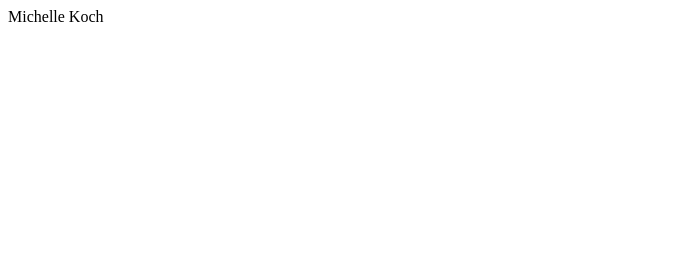
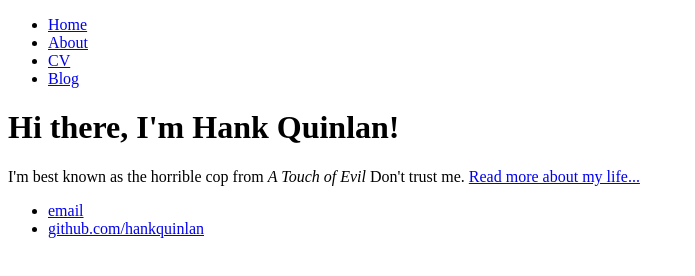
Before and after one commit to michkoch/michkoch.github.io, a website: page index.html in a window 1280 px wide. Shown: the whole page, without its empty margins (0-695 px from the left). Drawn offline with Linux system fonts and the light colour scheme.

Commit message:
example html page

```diff
--- a/index.html
+++ b/index.html
@@ -1,8 +1,28 @@
+<!DOCTYPE html>
 <html>
-    <head>
-        Michelle Koch
-    </head>
-    <body>
-
-    </body>
+	<head>
+		<title>Hank Quinlan, Horrible Cop</title>
+	</head>
+	<body>
+		<nav>
+    		<ul>
+        		<li><a href="/">Home</a></li>
+	        	<li><a href="/about">About</a></li>
+        		<li><a href="/cv">CV</a></li>
+        		<li><a href="/blog">Blog</a></li>
+    		</ul>
+		</nav>
+		<div class="container">
+    		<div class="blurb">
+        		<h1>Hi there, I'm Hank Quinlan!</h1>
+				<p>I'm best known as the horrible cop from <em>A Touch of Evil</em> Don't trust me. <a href="/about">Read more about my life...</a></p>
+    		</div><!-- /.blurb -->
+		</div><!-- /.container -->
+		<footer>
+    		<ul>
+        		<li><a href="mailto:hankquinlanhub@gmail.com">email</a></li>
+        		<li><a href="https://github.com/hankquinlan">github.com/hankquinlan</a></li>
+			</ul>
+		</footer>
+	</body>
 </html>
```
